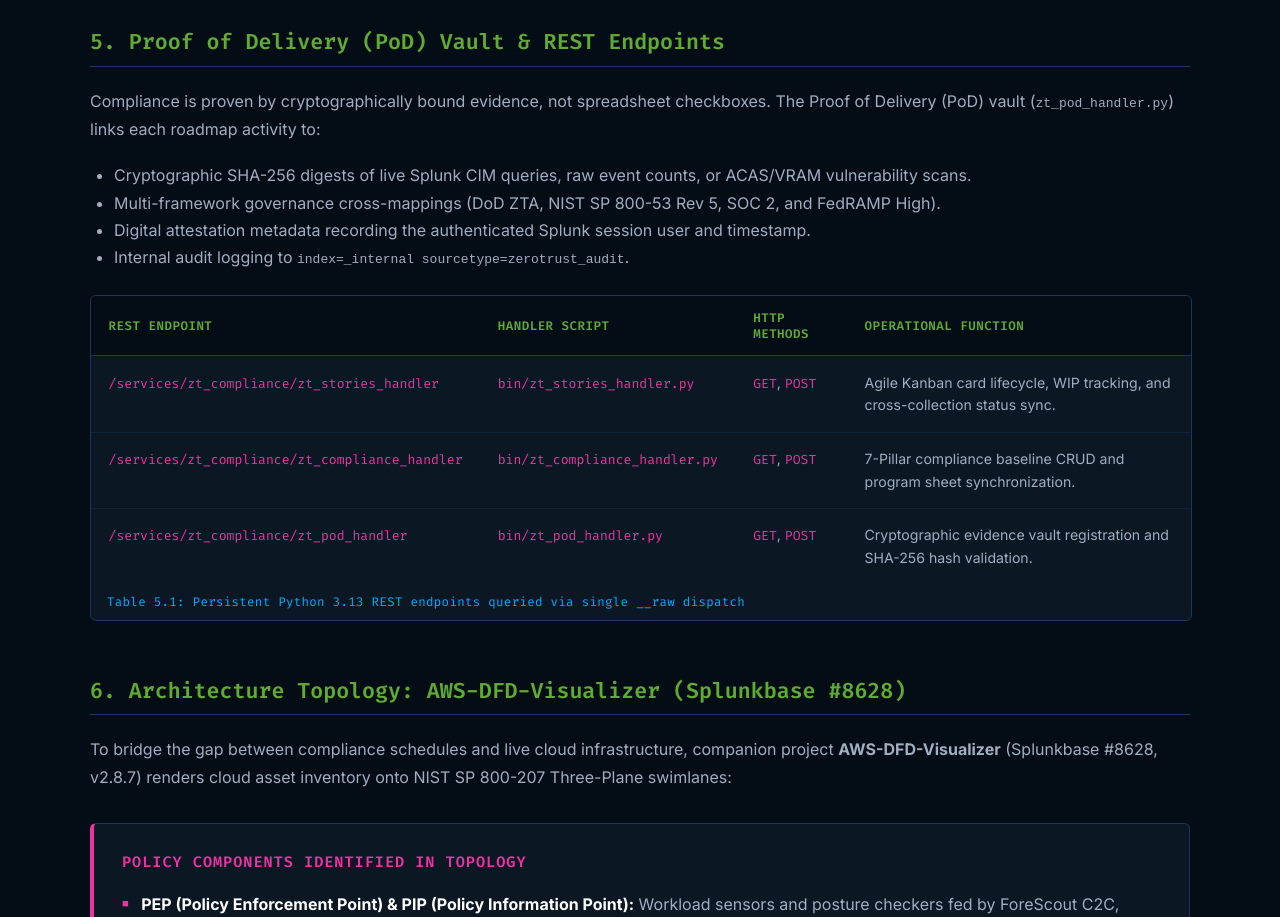
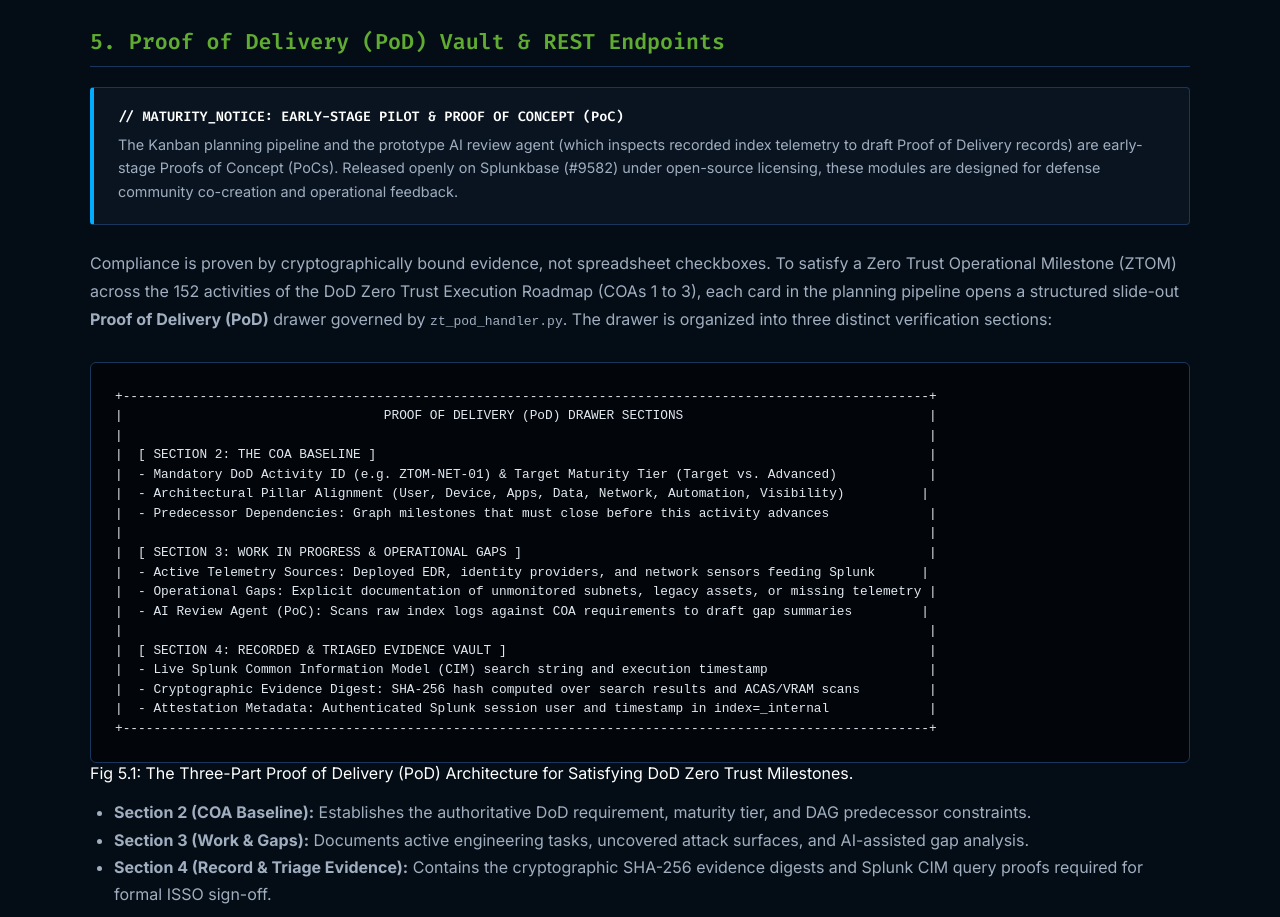
Before and after one commit to JohnYoungSuh/labsweb, a plain HTML site: page zero-trust-whitepaper.html in a window 1280 px wide. Shown: the part 4000-4917 px from the top of the page. Drawn offline with Linux system fonts and the light colour scheme.

Commit message:
feat: document 3-part Proof of Delivery (PoD) architecture and draft Splunk Community blog post

```diff
--- a/zero-trust-whitepaper.html
+++ b/zero-trust-whitepaper.html
@@ -600,14 +600,46 @@
 
       <div class="whitepaper-section">
         <h2>5. Proof of Delivery (PoD) Vault &amp; REST Endpoints</h2>
+
+        <div class="callout-box blue" style="margin-top: 1rem; margin-bottom: 1.5rem;">
+          <div class="callout-title">// MATURITY_NOTICE: EARLY-STAGE PILOT &amp; PROOF OF CONCEPT (PoC)</div>
+          <p>
+            The Kanban planning pipeline and the prototype AI review agent (which inspects recorded index telemetry to draft Proof of Delivery records) are early-stage Proofs of Concept (PoCs). Released openly on Splunkbase (#9582) under open-source licensing, these modules are designed for defense community co-creation and operational feedback.
+          </p>
+        </div>
+
         <p>
-          Compliance is proven by cryptographically bound evidence, not spreadsheet checkboxes. The Proof of Delivery (PoD) vault (<code>zt_pod_handler.py</code>) links each roadmap activity to:
+          Compliance is proven by cryptographically bound evidence, not spreadsheet checkboxes. To satisfy a Zero Trust Operational Milestone (ZTOM) across the 152 activities of the DoD Zero Trust Execution Roadmap (COAs 1 to 3), each card in the planning pipeline opens a structured slide-out <strong>Proof of Delivery (PoD)</strong> drawer governed by <code>zt_pod_handler.py</code>. The drawer is organized into three distinct verification sections:
         </p>
+
+        <div class="architecture-figure">
+          <pre><code>+---------------------------------------------------------------------------------------------------------+
+|                                  PROOF OF DELIVERY (PoD) DRAWER SECTIONS                                |
+|                                                                                                         |
+|  [ SECTION 2: THE COA BASELINE ]                                                                        |
+|  - Mandatory DoD Activity ID (e.g. ZTOM-NET-01) &amp; Target Maturity Tier (Target vs. Advanced)            |
+|  - Architectural Pillar Alignment (User, Device, Apps, Data, Network, Automation, Visibility)          |
+|  - Predecessor Dependencies: Graph milestones that must close before this activity advances             |
+|                                                                                                         |
+|  [ SECTION 3: WORK IN PROGRESS &amp; OPERATIONAL GAPS ]                                                     |
+|  - Active Telemetry Sources: Deployed EDR, identity providers, and network sensors feeding Splunk      |
+|  - Operational Gaps: Explicit documentation of unmonitored subnets, legacy assets, or missing telemetry |
+|  - AI Review Agent (PoC): Scans raw index logs against COA requirements to draft gap summaries         |
+|                                                                                                         |
+|  [ SECTION 4: RECORDED &amp; TRIAGED EVIDENCE VAULT ]                                                       |
+|  - Live Splunk Common Information Model (CIM) search string and execution timestamp                     |
+|  - Cryptographic Evidence Digest: SHA-256 hash computed over search results and ACAS/VRAM scans         |
+|  - Attestation Metadata: Authenticated Splunk session user and timestamp in index=_internal             |
++---------------------------------------------------------------------------------------------------------+</code></pre>
+          <div class="figure-caption">
+            Fig 5.1: The Three-Part Proof of Delivery (PoD) Architecture for Satisfying DoD Zero Trust Milestones.
+          </div>
+        </div>
+
         <ul style="color: var(--text-muted); line-height: 1.7; padding-left: 1.5rem; margin-bottom: 1.5rem;">
-          <li>Cryptographic SHA-256 digests of live Splunk CIM queries, raw event counts, or ACAS/VRAM vulnerability scans.</li>
-          <li>Multi-framework governance cross-mappings (DoD ZTA, NIST SP 800-53 Rev 5, SOC 2, and FedRAMP High).</li>
-          <li>Digital attestation metadata recording the authenticated Splunk session user and timestamp.</li>
-          <li>Internal audit logging to <code>index=_internal sourcetype=zerotrust_audit</code>.</li>
+          <li><strong>Section 2 (COA Baseline):</strong> Establishes the authoritative DoD requirement, maturity tier, and DAG predecessor constraints.</li>
+          <li><strong>Section 3 (Work &amp; Gaps):</strong> Documents active engineering tasks, uncovered attack surfaces, and AI-assisted gap analysis.</li>
+          <li><strong>Section 4 (Record &amp; Triage Evidence):</strong> Contains the cryptographic SHA-256 evidence digests and Splunk CIM query proofs required for formal ISSO sign-off.</li>
         </ul>
 
         <div class="table-wrap">
```
Also changed, not shown: 1 other file.
